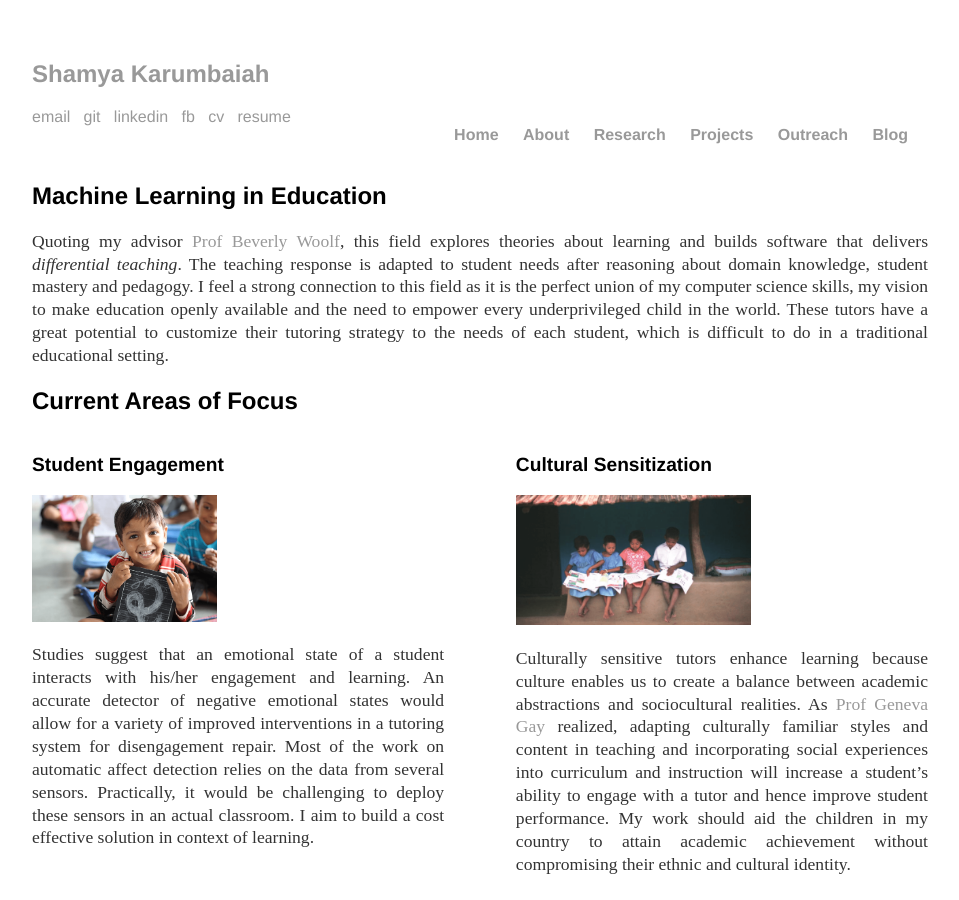
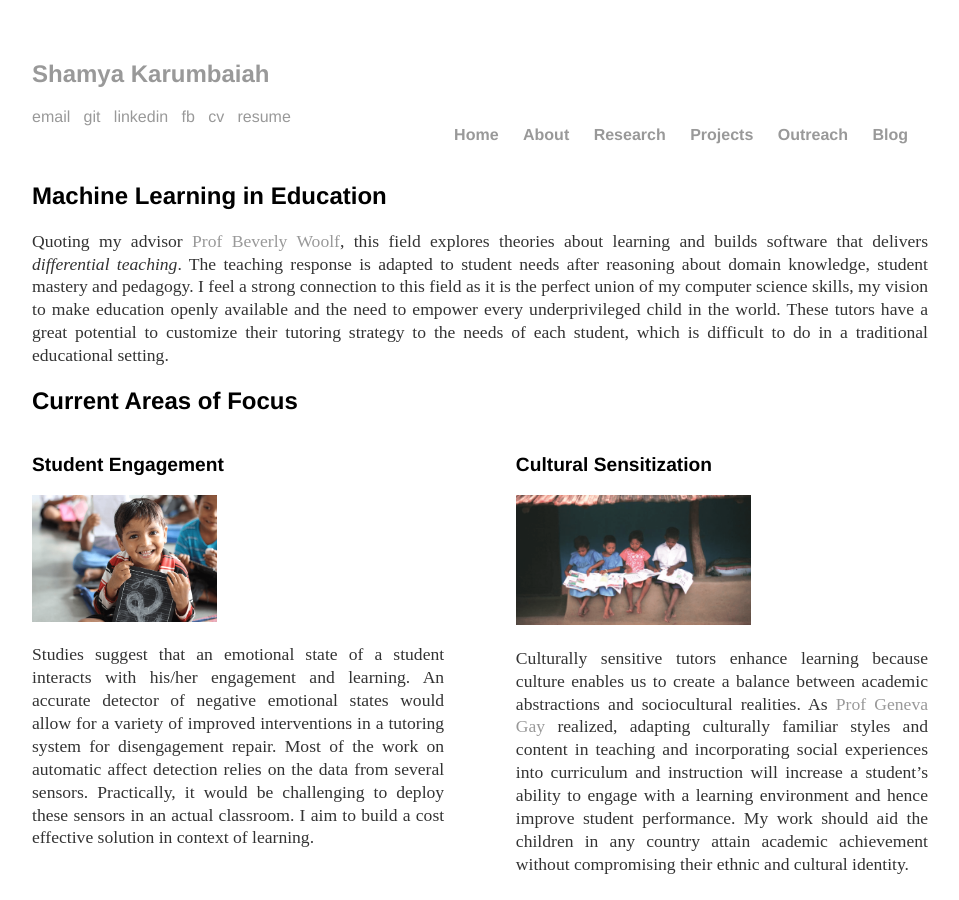
Before and after one commit to Shamya/shamyatest.github.io, a Jekyll site: the page built from research/index.html, in a window 1280 px wide. Shown: the whole page, without its empty margins (160-1119 px from the left). Built offline with Jekyll 4.4.1, drawn with Linux system fonts in a browser that asks for light colours.

Commit message:
Update index.html

```diff
--- a/research/index.html
+++ b/research/index.html
@@ -17,7 +17,7 @@ title: My Research
 	<div class="section2">
 	<h3>Cultural Sensitization</h3>
 	<a href="/projects"><img src="/images/culture.png" alt="culture" width="57%" height="57%"></a>
-	<p>Culturally sensitive tutors enhance learning because culture enables us to create a balance between academic abstractions and sociocultural realities. As <a href ="https://education.uw.edu/people/faculty/ggay"> Prof Geneva Gay</a> realized, adapting culturally familiar styles and content in teaching and incorporating social experiences into curriculum and instruction will increase a student’s ability to engage with a tutor and hence improve student performance. My work should aid the children in my country to attain academic achievement without compromising their ethnic and cultural identity. </p>
+	<p>Culturally sensitive tutors enhance learning because culture enables us to create a balance between academic abstractions and sociocultural realities. As <a href ="https://education.uw.edu/people/faculty/ggay"> Prof Geneva Gay</a> realized, adapting culturally familiar styles and content in teaching and incorporating social experiences into curriculum and instruction will increase a student’s ability to engage with a learning environment and hence improve student performance. My work should aid the children in any country attain academic achievement without compromising their ethnic and cultural identity. </p>
 	</div>
 
 </div><!-- /.blurb -->
```
